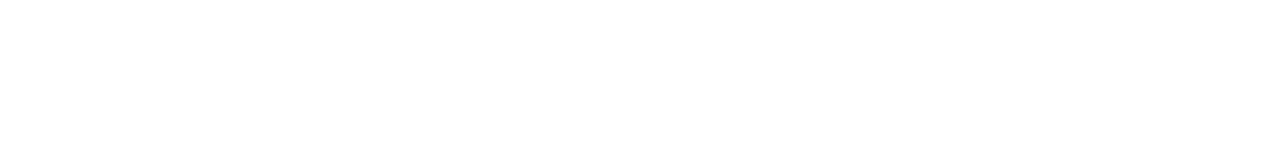
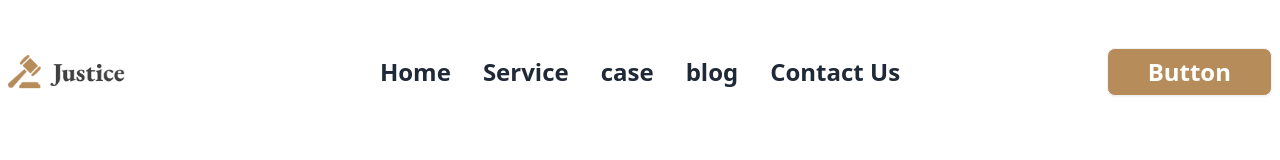
Before and after one commit to Rifat-Alam-Chowdhury/legal-solution, a plain HTML site: page index.html in a window 1280 px wide. Drawn offline with nearby package versions, Linux system fonts and the light colour scheme.

Commit message:
navbar done

```diff
--- a/index.html
+++ b/index.html
@@ -14,7 +14,7 @@
             extend: {
               colors: {
                 clifford: '#da373d',
-              }
+                'uni-color': 'rgb(182, 140, 90)',                }
             }
           }
         }
@@ -22,5 +22,29 @@
 </head>
 <body>
 
+    <head>
+        <!-- nav -->
+         <nav class="container mx-auto">
+            <div class="navbar lg:pt-5 my-5 ">
+                <div class="navbar-start">
+                    <img src="./images/logo2.png" alt="" class="lg:size-1/3">
+                </div>
+                <div class="navbar-center hidden lg:flex ">
+                  <ul class="menu menu-horizontal px-1 text-2xl font-bold">
+                    <li><a>Home</a></li>
+                    <li><a>Service</a></li>
+                    <li><a>case</a></li>
+                    <li><a>blog</a></li>
+                    <li><a>Contact Us</a></li>
+                  </ul>
+                </div>
+                <div class="navbar-end">
+                  <a class="btn bg-uni-color text-white font-bold text-2xl px-10">Button</a>
+                </div>
+              </div>
+         </nav>
+        <!-- nav -->
+    </head>
+
 </body>
 </html>
```
